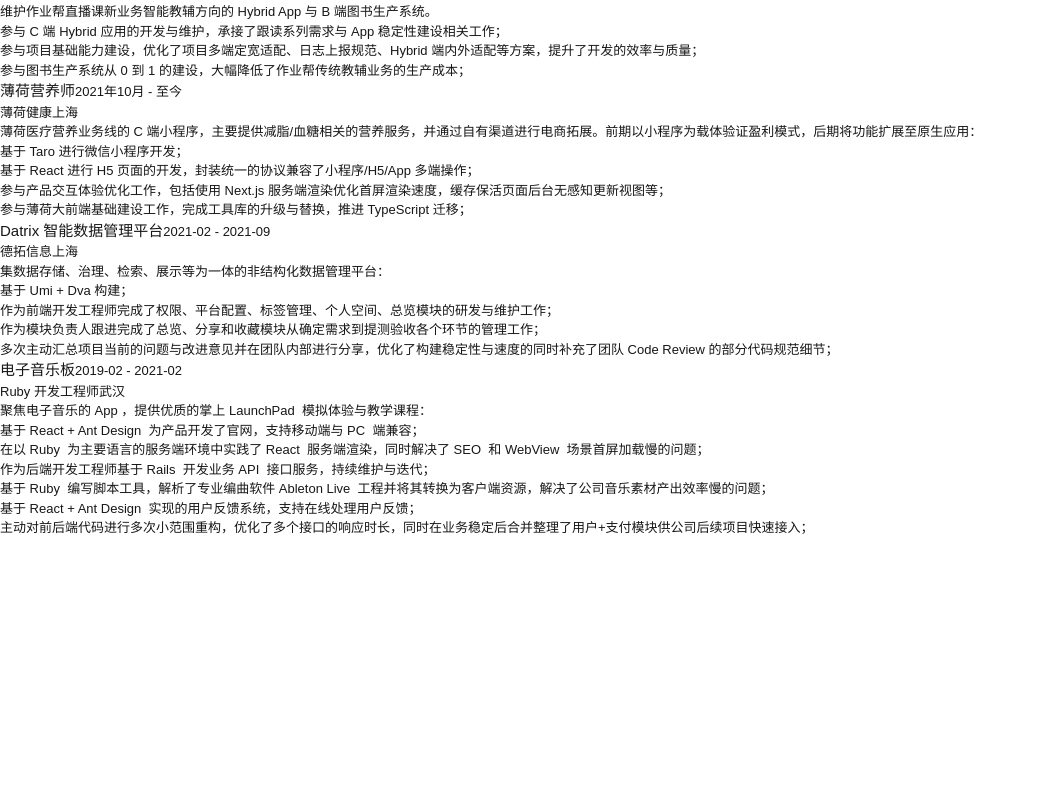
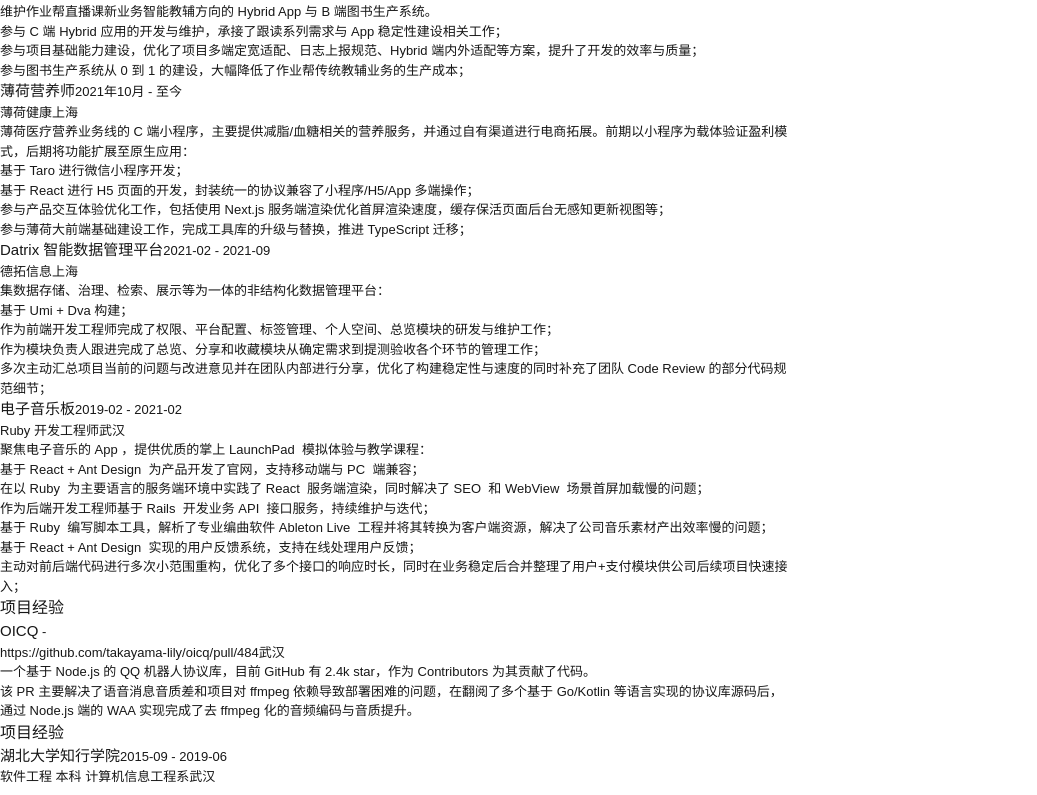
Before and after one commit to yuchiXiong/rubik-resume, a Next.js app: page / in a window 1280 px wide. Shown: the part 359-1154 px from the top of the page, without its empty margins (0-1037 px from the left). Before the commit the page ends 897 px from the top, so only its background shows below. Built offline with nearby package versions, Linux system fonts and the light colour scheme.

Commit message:
feat: 一张 A4 纸展示不完时，基于板块进行分页

```diff
--- a/package.json
+++ b/package.json
@@ -15,6 +15,7 @@
     "@radix-ui/react-select": "^2.1.2",
     "classnames": "^2.5.1",
     "next": "15.0.3",
+    "print-js": "^1.6.0",
     "react": "19.0.0-rc-66855b96-20241106",
     "react-dom": "19.0.0-rc-66855b96-20241106",
     "react-hook-form": "^7.53.2",
--- a/src/app/page.tsx
+++ b/src/app/page.tsx
@@ -1,24 +1,32 @@
 'use client'
-import {useState} from "react";
+import {useRef, useState} from "react";
 import classNames from "classnames";
-import {BLOCK_GAP} from "@/constants/defaultStyles";
 import {SCHEME_MOCK, TScheme} from '@/constants/mockSchema'
 import 'react-modern-drawer/dist/index.css'
 import SettingDrawer from "@/components/SettingDrawer";
-import {getPreviewComponent} from "@/utils/blocks";
-
+import useSplitPageByScheme from "@/composes/useSplitPageByScheme";
+import ResumePage from "@/components/resumePage";
 
 export default function Home() {
 
-    const blockGap = BLOCK_GAP;
 
+    /** 当前正在编辑的板块 */
     const [currentEditBlock, setCurrentEditBlock] = useState<TScheme | null>(null)
+    /** 简历数据 Scheme */
     const [schemeList, setSchemeList] = useState<TScheme[]>(JSON.parse(JSON.stringify(SCHEME_MOCK)))
+    const containerRef = useRef<HTMLDivElement | null>(null);
 
+    const splitPageInfo = useSplitPageByScheme({
+        schemeList,
+        containerRef,
+    });
+
+    /** 打开对应板块的设置抽屉 */
     const handleOpenSettingDrawer = (scheme: TScheme): void => {
         setCurrentEditBlock(scheme)
     }
 
+    /** 提交数据变更，合并至页面 */
     const handleDrawerSubmit = (scheme: TScheme) => {
 
         const _schemeList: TScheme[] = schemeList.map(i => {
@@ -37,16 +45,17 @@
         setCurrentEditBlock(null)
     }
 
-
     return (
-        <div className={
-            classNames(
-                "flex justify-center",
-                "w-screen h-screen overflow-y-scroll py-4",
+        <div
+            ref={containerRef}
+            className={classNames(
+                "flex flex-col items-center",
+                "w-screen min-h-screen overflow-y-scroll py-4",
                 "font-[family-name:var(--font-geist-sans)]",
                 "bg-gray-200"
-            )
-        }>
+            )}
+        >
+            {/* 板块设置的抽屉 */}
             <SettingDrawer
                 visible={currentEditBlock !== null}
                 handleClose={() => setCurrentEditBlock(null)}
@@ -54,28 +63,13 @@
                 scheme={currentEditBlock}
             />
 
-            <section
-                style={{
-                    gap: blockGap,
-                }}
-                className={
-                    classNames(
-                        'w-8/12 h-max',
-                        'flex flex-col',
-                        'px-12 py-8',
-                        'bg-white',
-                        "rounded"
-                    )
-                }
-            >
-                {
-                    schemeList.map((item) => (
-                        <div key={item.id} onClick={() => handleOpenSettingDrawer(item)}>
-                            {getPreviewComponent(item)}
-                        </div>
-                    ))
-                }
-            </section>
+            {splitPageInfo.map((i, index) => (
+                <ResumePage
+                    key={index}
+                    blockList={schemeList.filter(item => i.includes(`#block-${item.id}`))}
+                    handleOpenSettingDrawer={handleOpenSettingDrawer}
+                />
+            ))}
         </div>
 
     );
--- a/src/components/SettingDrawer.tsx
+++ b/src/components/SettingDrawer.tsx
@@ -26,7 +26,8 @@
             onClose={handleClose}
             direction='right'
             style={{
-                width: '30%'
+                width: '30%',
+                maxWidth: '560px'
             }}
         >
             <div
@@ -45,8 +46,8 @@
                 >
                 </div>
                 {/* 顶部 */}
-                <nav className='p-4 flex items-center border-b border-gray-100 border-solid'>
-                    <span className='text-base'>{scheme?.blockName}</span>
+                <nav className='p-6 flex items-center border-b border-gray-100 border-solid'>
+                    <span className='text-lg'>{scheme?.blockName}</span>
                     <span
                         className='ml-auto cursor-pointer'
                         onClick={handleClose}
--- a/src/components/blocks/BasicInfo/BasicInfoSetting.tsx
+++ b/src/components/blocks/BasicInfo/BasicInfoSetting.tsx
@@ -36,7 +36,7 @@
     return (
         <section className='flex flex-1 relative'>
             <Form.Root
-                className="flex flex-col flex-1 p-4 "
+                className="flex flex-col flex-1 px-6 py-4"
                 onSubmit={handleReactFormSubmit(onSubmit)}
             >
                 {(scheme.rules || []).map(rule => (
--- a/src/components/blocks/ProjectExperience/ProjectExperience.tsx
+++ b/src/components/blocks/ProjectExperience/ProjectExperience.tsx
@@ -20,7 +20,6 @@
                                                               }) => {
     const fontSize = DEFAULT_FONT_SIZE;
     const blockItemGap = BLOCK_ITEM_GAP
-
 
     return (
         <section
--- /dev/null
+++ b/src/components/resumePage.tsx
@@ -0,0 +1,50 @@
+import {A4_HEIGHT, A4_WIDTH} from "@/utils/page";
+import classNames from "classnames";
+import {getPreviewComponent} from "@/utils/blocks";
+import {BLOCK_GAP} from "@/constants/defaultStyles";
+import {TScheme} from "@/constants/mockSchema";
+
+export interface IResumePageProps {
+    blockList: TScheme[]
+    handleOpenSettingDrawer: (scheme: TScheme) => void
+}
+
+const ResumePage = ({
+                        blockList,
+                        handleOpenSettingDrawer,
+                    }: IResumePageProps) => {
+
+    /** 板块间的间距 */
+    const blockGap = BLOCK_GAP;
+
+    return (
+        <section
+            style={{
+                gap: blockGap,
+                width: A4_WIDTH,
+                height: A4_HEIGHT
+            }}
+            className={
+                classNames(
+                    // 'w-8/12 h-max',
+                    'flex flex-col overflow-hidden',
+                    'px-12 py-8 mb-4',
+                    'bg-white',
+                    "rounded",
+                )
+            }
+        >
+            {blockList.map((item) => (
+                <div
+                    id={`block-${item.id}`}
+                    key={item.id}
+                    onClick={() => handleOpenSettingDrawer(item)}
+                >
+                    {getPreviewComponent(item)}
+                </div>
+            ))}
+        </section>
+    )
+}
+
+export default ResumePage;
--- /dev/null
+++ b/src/composes/useSplitPageByScheme.tsx
@@ -0,0 +1,58 @@
+import {TScheme} from '@/constants/mockSchema'
+import {MutableRefObject, useEffect, useState} from "react";
+import {getPageHeightByA4} from "@/utils/page";
+import {sleep} from "@/utils/sleep";
+
+export interface IUseSplitPageBySchemeParams {
+    schemeList: TScheme[],
+    containerRef: MutableRefObject<HTMLDivElement | null>
+}
+
+const useSplitPageByScheme = (
+    params: IUseSplitPageBySchemeParams
+) => {
+    const A4_HEIGHT = getPageHeightByA4();
+
+    const {schemeList, containerRef} = params;
+
+    const [splitInfo, setSplitInfo] = useState<string[][]>([
+        schemeList.map(i => `#block-${i.id}`)
+    ])
+
+    useEffect(() => {
+        if (!containerRef.current) return;
+
+        sleep(0).then(() => {
+            const _splitInfo: string[][] = [
+                [],
+            ];
+            const container = containerRef.current as HTMLDivElement;
+
+            let restHeight = A4_HEIGHT;
+            let currentPage = 0;
+
+            schemeList.forEach((scheme) => {
+                const id = `#block-${scheme.id}`;
+                const currentDom = container.querySelector(id);
+                const currentDomHeight = currentDom?.clientHeight || 0;
+
+                if (currentDomHeight > restHeight) {
+                    restHeight = A4_HEIGHT;
+                    currentPage += 1;
+                    _splitInfo[currentPage] = [id];
+                } else {
+                    restHeight = restHeight - currentDomHeight;
+                    _splitInfo[currentPage].push(id);
+                }
+            })
+
+            setSplitInfo(_splitInfo);
+        })
+
+
+    }, [schemeList])
+
+    return splitInfo;
+}
+
+export default useSplitPageByScheme
--- a/src/constants/mockSchema.ts
+++ b/src/constants/mockSchema.ts
@@ -33,6 +33,8 @@
 const SCHEME_MOCK: [
     IScheme<IBasicInfoProps>,
     IScheme<IProfessionalSkillProps>,
+    IScheme<IProjectExperienceProps>,
+    IScheme<IProjectExperienceProps>,
     IScheme<IProjectExperienceProps>,
 ] = [
     {
@@ -180,6 +182,46 @@
             ]
         }
     },
+    {
+        id: '-4',
+        componentKey: 'ProjectExperience',
+        blockName: '开源相关',
+        props: {
+            experiences: [
+                {
+                    projectName: 'OICQ',
+                    belongsCompany: 'https://github.com/takayama-lily/oicq/pull/484',
+                    startDate: '',
+                    endDate: '',
+                    city: '武汉',
+                    description: '一个基于 Node.js 的 QQ 机器人协议库，目前 GitHub 有 2.4k star，作为 Contributors 为其贡献了代码。',
+                    content: [
+                        '该 PR 主要解决了语音消息音质差和项目对 ffmpeg 依赖导致部署困难的问题，在翻阅了多个基于 Go/Kotlin 等语言实现的协议库源码后，通过 Node.js 端的 WAA 实现完成了去 ffmpeg 化的音频编码与音质提升。'
+                    ]
+                },
+
+            ]
+        }
+    },
+    {
+        id: '-5',
+        componentKey: 'ProjectExperience',
+        blockName: '教育经历',
+        props: {
+            experiences: [
+                {
+                    projectName: '湖北大学知行学院',
+                    belongsCompany: '软件工程 本科 计算机信息工程系',
+                    startDate: '2015-09',
+                    endDate: '2019-06',
+                    city: '武汉',
+                    description: '',
+                    content: []
+                },
+
+            ]
+        }
+    },
 ]
 
 export {SCHEME_MOCK}
--- /dev/null
+++ b/src/utils/page.ts
@@ -0,0 +1,12 @@
+const mm2Px = 3.7795275591;
+
+export const A4_HEIGHT = '297mm';
+export const A4_WIDTH = '210mm';
+
+const getPageHeightByA4 = (): number => {
+    return Number(A4_HEIGHT.split('mm')[0]) * mm2Px;
+}
+
+export {
+    getPageHeightByA4
+}
--- /dev/null
+++ b/src/utils/sleep.ts
@@ -0,0 +1,3 @@
+const sleep = (ms: number) => new Promise(resolve => setTimeout(resolve, ms));
+
+export {sleep};
```
Also changed, not shown: 2 other files (tests, documents, lock files or other folders).
